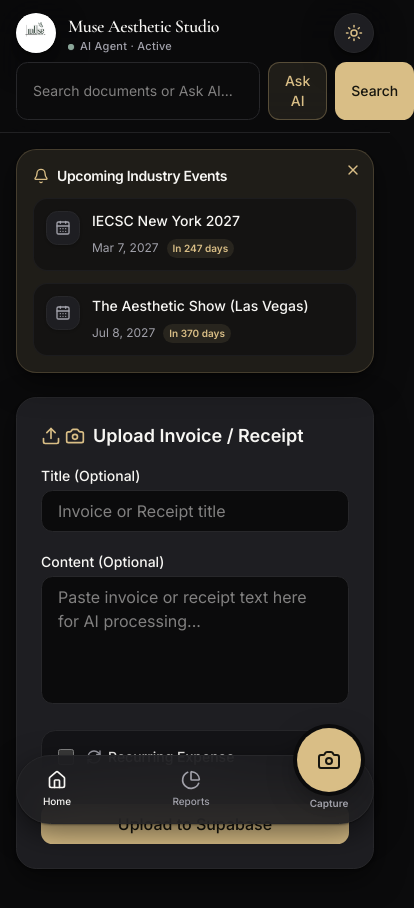
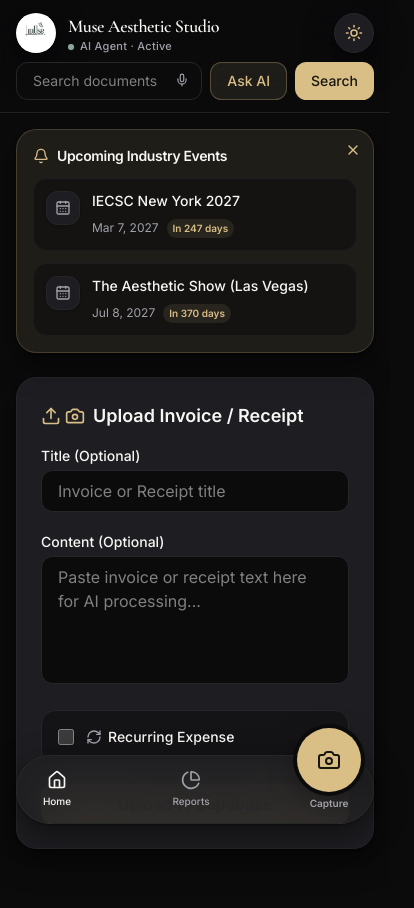
Before and after one commit to slashmcp/muse-aesthetic-studio-app, a Next.js app: page / in a window 390 px wide. Shown: the top 908 px of the page, 414 px wide, since content can reach past the window. Built offline with nearby package versions, Linux system fonts and the light colour scheme.

Commit message:
Add microphone for speech-to-text dictation to header SearchBar

```diff
--- a/components/muse/search-bar.tsx
+++ b/components/muse/search-bar.tsx
@@ -1,11 +1,61 @@
 'use client'
 
-import { useState } from 'react'
+import { useState, useRef, useEffect } from 'react'
+import { Mic } from 'lucide-react'
+
+// Ensure SpeechRecognition is available on window for TS
+declare global {
+  interface Window {
+    SpeechRecognition: any
+    webkitSpeechRecognition: any
+  }
+}
 
 export function SearchBar({ onAskAI }: { onAskAI?: (query: string) => void }) {
   const [query, setQuery] = useState('')
   const [results, setResults] = useState<any[]>([])
   const [isLoading, setIsLoading] = useState(false)
+  const [isListening, setIsListening] = useState(false)
+  const recognitionRef = useRef<any>(null)
+
+  useEffect(() => {
+    if (typeof window !== 'undefined') {
+      const SpeechRecognition = window.SpeechRecognition || window.webkitSpeechRecognition
+      if (SpeechRecognition) {
+        recognitionRef.current = new SpeechRecognition()
+        recognitionRef.current.continuous = false
+        recognitionRef.current.interimResults = true
+
+        recognitionRef.current.onresult = (event: any) => {
+          let transcript = ''
+          for (let i = event.resultIndex; i < event.results.length; i++) {
+            transcript += event.results[i][0].transcript
+          }
+          setQuery(transcript)
+        }
+
+        recognitionRef.current.onend = () => {
+          setIsListening(false)
+        }
+
+        recognitionRef.current.onerror = (event: any) => {
+          console.error("Speech recognition error", event.error)
+          setIsListening(false)
+        }
+      }
+    }
+  }, [])
+
+  const toggleListen = () => {
+    if (isListening) {
+      recognitionRef.current?.stop()
+      setIsListening(false)
+    } else {
+      setQuery('')
+      recognitionRef.current?.start()
+      setIsListening(true)
+    }
+  }
 
   const handleSearch = async (e: React.FormEvent) => {
     e.preventDefault()
@@ -28,13 +78,24 @@ export function SearchBar({ onAskAI }: { onAskAI?: (query: string) => void }) {
   return (
     <div className="w-full max-w-xl mx-auto space-y-4">
       <form onSubmit={handleSearch} className="flex gap-2">
-        <input
-          type="text"
-          value={query}
-          onChange={(e) => setQuery(e.target.value)}
-          placeholder="Search documents or Ask AI..."
-          className="flex-1 px-4 py-2 bg-background border border-border focus:ring-1 focus:ring-gold focus:outline-none rounded-md text-sm"
-        />
+        <div className="relative flex-1">
+          <input
+            type="text"
+            value={query}
+            onChange={(e) => setQuery(e.target.value)}
+            placeholder={isListening ? "Listening..." : "Search documents or Ask AI..."}
+            className="w-full px-4 py-2 pr-10 bg-background border border-border focus:ring-1 focus:ring-gold focus:outline-none rounded-md text-sm"
+          />
+          <button
+            type="button"
+            onClick={toggleListen}
+            className={`absolute right-2 top-1.5 h-6 w-6 flex items-center justify-center rounded-full transition-colors ${
+              isListening ? 'bg-destructive text-destructive-foreground animate-pulse' : 'text-muted-foreground hover:text-foreground hover:bg-muted'
+            }`}
+          >
+            <Mic className="h-3.5 w-3.5" />
+          </button>
+        </div>
         <button
           type="button"
           onClick={() => {
@@ -42,7 +103,7 @@ export function SearchBar({ onAskAI }: { onAskAI?: (query: string) => void }) {
               onAskAI(query)
             }
           }}
-          className="px-4 py-2 text-gold border border-gold/30 bg-gold/10 hover:bg-gold/20 rounded-md font-medium text-sm transition-colors"
+          className="px-4 py-2 text-gold border border-gold/30 bg-gold/10 hover:bg-gold/20 rounded-md font-medium text-sm transition-colors whitespace-nowrap"
         >
           Ask AI
         </button>
@@ -58,9 +119,9 @@ export function SearchBar({ onAskAI }: { onAskAI?: (query: string) => void }) {
       {results.length > 0 && (
         <div className="space-y-4">
           {results.map((doc) => (
-            <div key={doc.id} className="p-4 bg-background border rounded-lg">
+            <div key={doc.id} className="p-4 bg-background border border-border rounded-lg shadow-sm">
               <h3 className="font-bold text-lg">{doc.title}</h3>
-              <p className="text-muted-foreground mt-2">{doc.content.substring(0, 150)}...</p>
+              <p className="text-muted-foreground mt-2 text-sm">{doc.content.substring(0, 150)}...</p>
             </div>
           ))}
         </div>
```
